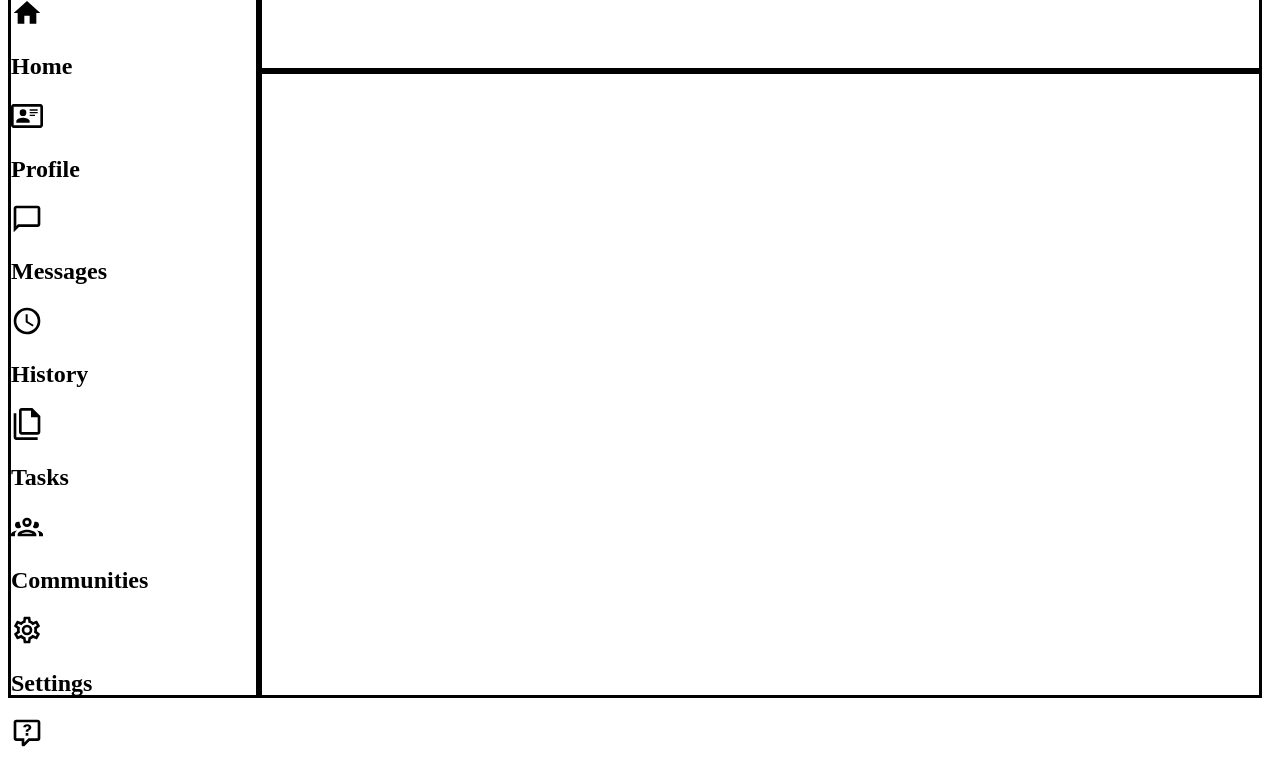
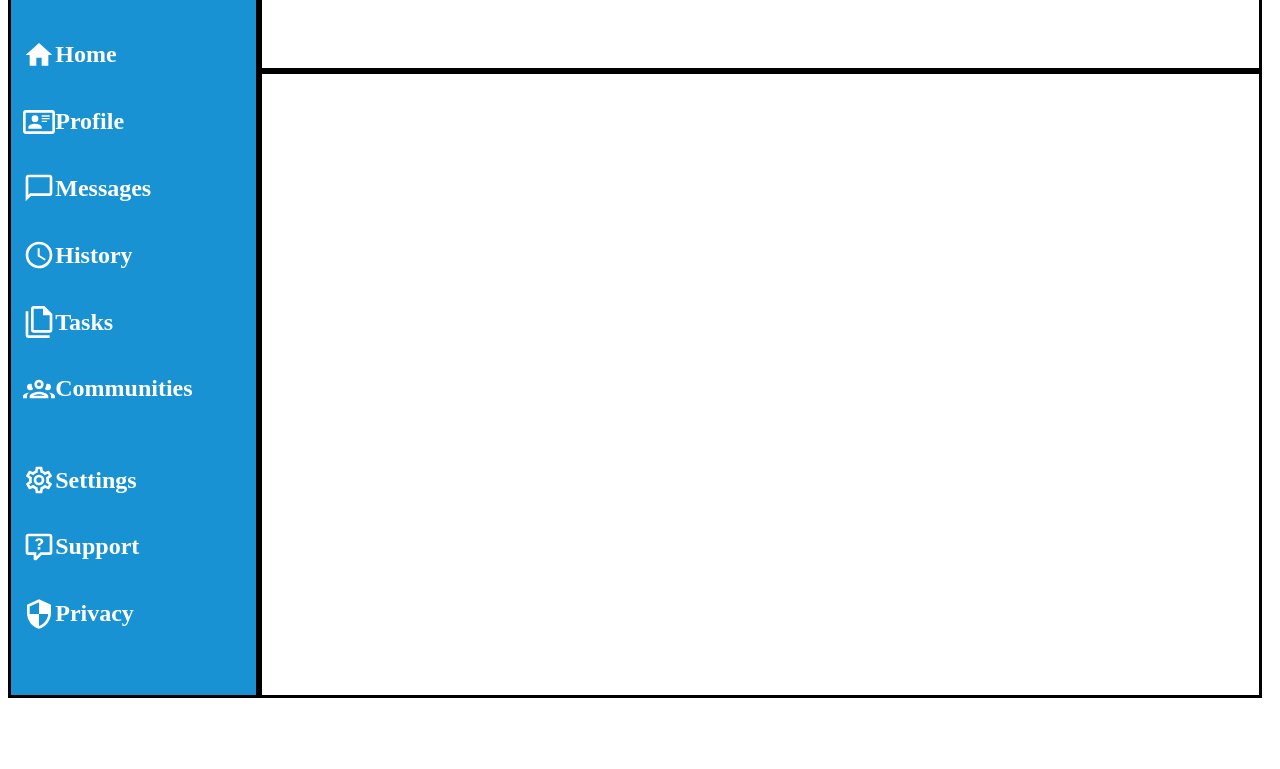
Before and after one commit to jdgarcia277/Odin-dashboard, a plain HTML site: page index.html in a window 1280 px wide. Shown: the part 94-863 px from the top of the page. After the commit the page ends 800 px from the top, so only its background shows below. Drawn offline with Linux system fonts and the light colour scheme.

Commit message:
completed sidebar

```diff
--- a/index.html
+++ b/index.html
@@ -18,26 +18,62 @@
                 </div>
             </div>
             <div class="side-navigation-container">
+                <div class="icon-container">
                     <svg class="svg-icon" xmlns="http://www.w3.org/2000/svg" viewBox="0 0 24 24"><title>home</title><path d="M10,20V14H14V20H19V12H22L12,3L2,12H5V20H10Z" /></svg>
+                </div>
+                <div class="text-container">
                     <h2>Home</h2>
+                </div>
+                <div class="icon-container">
                     <svg class="svg-icon" xmlns="http://www.w3.org/2000/svg" viewBox="0 0 24 24"><title>card-account-details-outline</title><path d="M22,3H2C0.91,3.04 0.04,3.91 0,5V19C0.04,20.09 0.91,20.96 2,21H22C23.09,20.96 23.96,20.09 24,19V5C23.96,3.91 23.09,3.04 22,3M22,19H2V5H22V19M14,17V15.75C14,14.09 10.66,13.25 9,13.25C7.34,13.25 4,14.09 4,15.75V17H14M9,7A2.5,2.5 0 0,0 6.5,9.5A2.5,2.5 0 0,0 9,12A2.5,2.5 0 0,0 11.5,9.5A2.5,2.5 0 0,0 9,7M14,7V8H20V7H14M14,9V10H20V9H14M14,11V12H18V11H14" /></svg>
+                </div>
+                <div class="text-container">
                     <h2>Profile</h2>
+                </div>
+                <div class="icon-container">
                     <svg class="svg-icon" xmlns="http://www.w3.org/2000/svg" viewBox="0 0 24 24"><title>message-outline</title><path d="M20 2H4C2.9 2 2 2.9 2 4V22L6 18H20C21.1 18 22 17.1 22 16V4C22 2.9 21.1 2 20 2M20 16H5.2L4 17.2V4H20V16Z" /></svg>
+                </div>
+                <div class="text-container">
                     <h2>Messages</h2>
+                </div>
+                <div class="icon-container">
                     <svg class="svg-icon" xmlns="http://www.w3.org/2000/svg" viewBox="0 0 24 24"><title>clock-outline</title><path d="M12,20A8,8 0 0,0 20,12A8,8 0 0,0 12,4A8,8 0 0,0 4,12A8,8 0 0,0 12,20M12,2A10,10 0 0,1 22,12A10,10 0 0,1 12,22C6.47,22 2,17.5 2,12A10,10 0 0,1 12,2M12.5,7V12.25L17,14.92L16.25,16.15L11,13V7H12.5Z" /></svg>
+                </div>
+                <div class="text-container">
                     <h2>History</h2>
+                </div>
+                <div class="icon-container">
                     <svg class="svg-icon" xmlns="http://www.w3.org/2000/svg" viewBox="0 0 24 24"><title>file-multiple-outline</title><path d="M16 0H8C6.9 0 6 .9 6 2V18C6 19.1 6.9 20 8 20H20C21.1 20 22 19.1 22 18V6L16 0M20 18H8V2H15V7H20V18M4 4V22H20V24H4C2.9 24 2 23.1 2 22V4H4Z" /></svg>
+                </div>
+                <div class="text-container">
                     <h2>Tasks</h2>
+                </div>
+                <div class="icon-container">
                     <svg class="svg-icon" xmlns="http://www.w3.org/2000/svg" viewBox="0 0 24 24"><title>account-group-outline</title><path d="M12,5A3.5,3.5 0 0,0 8.5,8.5A3.5,3.5 0 0,0 12,12A3.5,3.5 0 0,0 15.5,8.5A3.5,3.5 0 0,0 12,5M12,7A1.5,1.5 0 0,1 13.5,8.5A1.5,1.5 0 0,1 12,10A1.5,1.5 0 0,1 10.5,8.5A1.5,1.5 0 0,1 12,7M5.5,8A2.5,2.5 0 0,0 3,10.5C3,11.44 3.53,12.25 4.29,12.68C4.65,12.88 5.06,13 5.5,13C5.94,13 6.35,12.88 6.71,12.68C7.08,12.47 7.39,12.17 7.62,11.81C6.89,10.86 6.5,9.7 6.5,8.5C6.5,8.41 6.5,8.31 6.5,8.22C6.2,8.08 5.86,8 5.5,8M18.5,8C18.14,8 17.8,8.08 17.5,8.22C17.5,8.31 17.5,8.41 17.5,8.5C17.5,9.7 17.11,10.86 16.38,11.81C16.5,12 16.63,12.15 16.78,12.3C16.94,12.45 17.1,12.58 17.29,12.68C17.65,12.88 18.06,13 18.5,13C18.94,13 19.35,12.88 19.71,12.68C20.47,12.25 21,11.44 21,10.5A2.5,2.5 0 0,0 18.5,8M12,14C9.66,14 5,15.17 5,17.5V19H19V17.5C19,15.17 14.34,14 12,14M4.71,14.55C2.78,14.78 0,15.76 0,17.5V19H3V17.07C3,16.06 3.69,15.22 4.71,14.55M19.29,14.55C20.31,15.22 21,16.06 21,17.07V19H24V17.5C24,15.76 21.22,14.78 19.29,14.55M12,16C13.53,16 15.24,16.5 16.23,17H7.77C8.76,16.5 10.47,16 12,16Z" /></svg>
+                </div>
+                <div class="text-container">
                     <h2>Communities</h2>
                 </div>
+            </div>
             <div class="side-settings-container">
+                <div class="icon-container">
                     <svg class="svg-icon" xmlns="http://www.w3.org/2000/svg" viewBox="0 0 24 24"><title>cog-outline</title><path d="M12,8A4,4 0 0,1 16,12A4,4 0 0,1 12,16A4,4 0 0,1 8,12A4,4 0 0,1 12,8M12,10A2,2 0 0,0 10,12A2,2 0 0,0 12,14A2,2 0 0,0 14,12A2,2 0 0,0 12,10M10,22C9.75,22 9.54,21.82 9.5,21.58L9.13,18.93C8.5,18.68 7.96,18.34 7.44,17.94L4.95,18.95C4.73,19.03 4.46,18.95 4.34,18.73L2.34,15.27C2.21,15.05 2.27,14.78 2.46,14.63L4.57,12.97L4.5,12L4.57,11L2.46,9.37C2.27,9.22 2.21,8.95 2.34,8.73L4.34,5.27C4.46,5.05 4.73,4.96 4.95,5.05L7.44,6.05C7.96,5.66 8.5,5.32 9.13,5.07L9.5,2.42C9.54,2.18 9.75,2 10,2H14C14.25,2 14.46,2.18 14.5,2.42L14.87,5.07C15.5,5.32 16.04,5.66 16.56,6.05L19.05,5.05C19.27,4.96 19.54,5.05 19.66,5.27L21.66,8.73C21.79,8.95 21.73,9.22 21.54,9.37L19.43,11L19.5,12L19.43,13L21.54,14.63C21.73,14.78 21.79,15.05 21.66,15.27L19.66,18.73C19.54,18.95 19.27,19.04 19.05,18.95L16.56,17.95C16.04,18.34 15.5,18.68 14.87,18.93L14.5,21.58C14.46,21.82 14.25,22 14,22H10M11.25,4L10.88,6.61C9.68,6.86 8.62,7.5 7.85,8.39L5.44,7.35L4.69,8.65L6.8,10.2C6.4,11.37 6.4,12.64 6.8,13.8L4.68,15.36L5.43,16.66L7.86,15.62C8.63,16.5 9.68,17.14 10.87,17.38L11.24,20H12.76L13.13,17.39C14.32,17.14 15.37,16.5 16.14,15.62L18.57,16.66L19.32,15.36L17.2,13.81C17.6,12.64 17.6,11.37 17.2,10.2L19.31,8.65L18.56,7.35L16.15,8.39C15.38,7.5 14.32,6.86 13.12,6.62L12.75,4H11.25Z" /></svg>
+                </div>
+                <div class="text-container">
                     <h2>Settings</h2>
+                </div>
+                <div class="icon-container">
                     <svg class="svg-icon" xmlns="http://www.w3.org/2000/svg" viewBox="0 0 24 24"><title>comment-question-outline</title><path d="M4,2A2,2 0 0,0 2,4V16A2,2 0 0,0 4,18H8V21A1,1 0 0,0 9,22H9.5V22C9.75,22 10,21.9 10.2,21.71L13.9,18H20A2,2 0 0,0 22,16V4C22,2.89 21.1,2 20,2H4M4,4H20V16H13.08L10,19.08V16H4V4M12.19,5.5C11.3,5.5 10.59,5.68 10.05,6.04C9.5,6.4 9.22,7 9.27,7.69C0.21,7.69 6.57,7.69 11.24,7.69C11.24,7.41 11.34,7.2 11.5,7.06C11.7,6.92 11.92,6.85 12.19,6.85C12.5,6.85 12.77,6.93 12.95,7.11C13.13,7.28 13.22,7.5 13.22,7.8C13.22,8.08 13.14,8.33 13,8.54C12.83,8.76 12.62,8.94 12.36,9.08C11.84,9.4 11.5,9.68 11.29,9.92C11.1,10.16 11,10.5 11,11H13C13,10.72 13.05,10.5 13.14,10.32C13.23,10.15 13.4,10 13.66,9.85C14.12,9.64 14.5,9.36 14.79,9C15.08,8.63 15.23,8.24 15.23,7.8C15.23,7.1 14.96,6.54 14.42,6.12C13.88,5.71 13.13,5.5 12.19,5.5M11,12V14H13V12H11Z" /></svg>
+                </div>
+                <div class="text-container">
                     <h2>Support</h2>
+                </div>
+                <div class="icon-container">
                     <svg class="svg-icon" xmlns="http://www.w3.org/2000/svg" viewBox="0 0 24 24"><title>security</title><path d="M12,12H19C18.47,16.11 15.72,19.78 12,20.92V12H5V6.3L12,3.19M12,1L3,5V11C3,16.55 6.84,21.73 12,23C17.16,21.73 21,16.55 21,11V5L12,1Z" /></svg>
+                </div>
+                <div class="text-container">
                     <h2>Privacy</h2>
+                </div>
             </div>
         </div>
         <div class="item-head"></div>
--- a/style.css
+++ b/style.css
@@ -10,6 +10,10 @@ html {
 .svg-icon {
     height: 2rem;
     width: 2rem;
+}
+
+.svg-icon, .svg-logo {
+    fill: white;
 }
 
 .grid-container {
@@ -29,12 +33,30 @@ html {
 .item-side {
     grid-area: sidebar;
     border: solid black;
+    background-color: #1992d4;
+    color: white;
 }
 
 .side-logo-container {
     display: grid;
     grid-template-columns: 3rem auto;
     align-items: center;
+}
+
+.side-navigation-container {
+    display: grid;
+    grid-template-columns: 2rem auto;
+    align-items: center;
+}
+
+.side-settings-container {
+    display: grid;
+    grid-template-columns: 2rem auto;
+    align-items: center;
+}
+
+.item-side >div {
+    margin: 0 0 10% 5%;
 }
 
 .icon-container {
```
Lines whose indentation alone changed are shown as unchanged.
